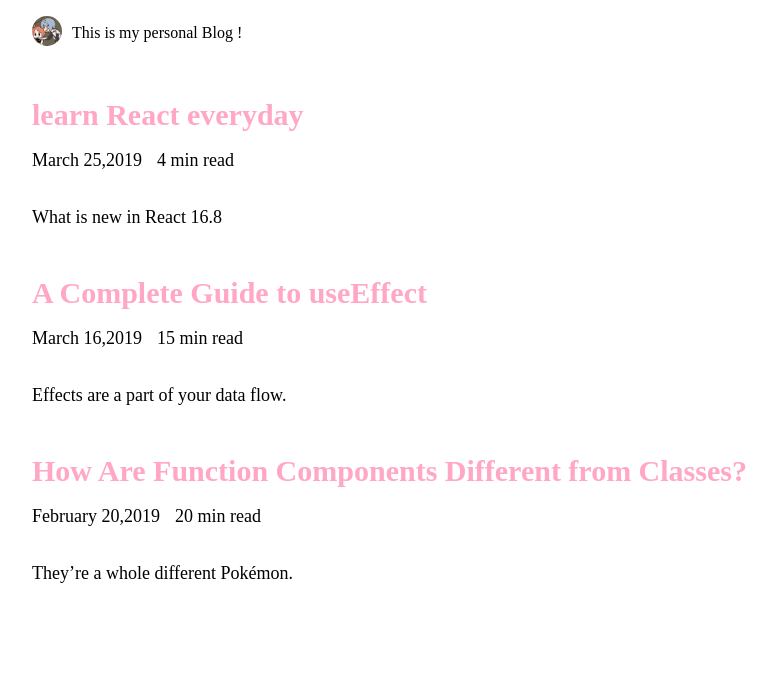
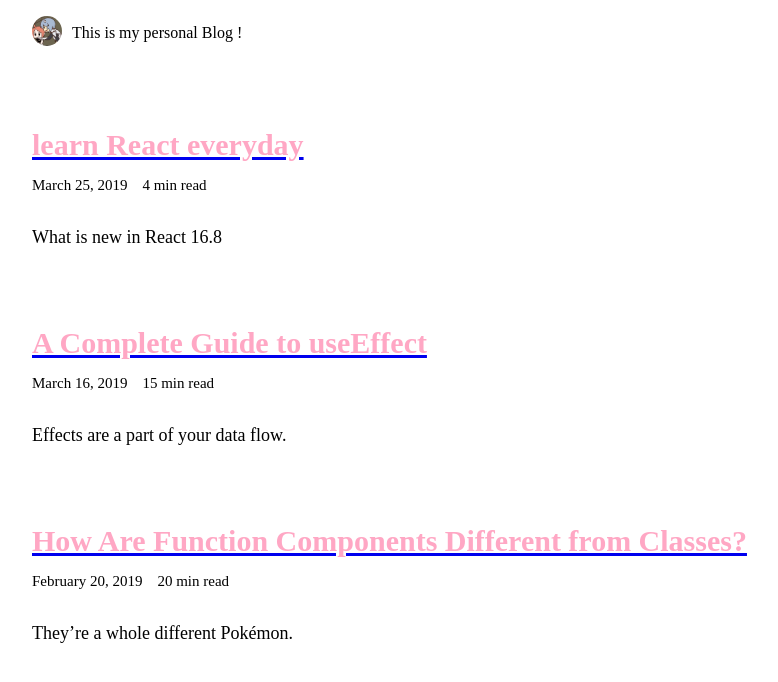
Before and after one commit to HideOnBushTuT/blog, a React app: page / in a window 1280 px wide. Shown: the top 682 px of the page, without its empty margins (16-794 px from the left). Built offline with nearby package versions, Linux system fonts and the light colour scheme.

Commit message:
Add part of ArticlePage

```diff
--- /dev/null
+++ b/src/Views/ArticlePage/ArticlePage.jsx
@@ -0,0 +1,7 @@
+import React from 'react';
+
+const ArticlePage = ({ id }) => {
+    return <div>{id}</div>
+};
+
+export default ArticlePage;
--- a/src/Views/Home/ArticleList/ArticleItem.jsx
+++ b/src/Views/Home/ArticleList/ArticleItem.jsx
@@ -1,18 +1,47 @@
 import React from 'react';
+
+import { Link } from 'react-router-dom';
 
 const ArticleItem = ({ title, date, readTime, subtitle }) => {
     return (
         <div className="articleItem" style={{ display: 'flex', flexDirection: 'column', justifyContent: 'flex-start', alignItems: 'flex-start', marginBottom: '30px' }}>
             <header>
-                <a style={{ marginBottom: 0, fontSize: '30px', fontWeight: 'bold', color: '#ffa7c4' }}>{title}</a>
+                <Link to={`/article/${readTime}`}>
+                    <p style={{ marginBottom: 0, fontSize: '30px', fontWeight: 'bold', color: '#ffa7c4' }}>{title}</p>
+                </Link>
                 <div style={{ display: 'flex', flexDirection: 'row', justifyContent: 'flex-start', margin: 0 }}>
-                    <p style={{ fontSize: '18px', fontWeight: 'normal' }}>{date}</p>
-                    <p style={{ fontSize: '18px', fontWeight: 'normal', marginLeft: '15px' }}>{readTime} min read</p>
+                    <p style={{ fontSize: '15px', fontWeight: 'lighter' }}>{date}</p>
+                    <p style={{ fontSize: '15px', fontWeight: 'lighter', marginLeft: '15px' }}>{readTime} min read</p>
                 </div>
             </header>
-            <p style={{ fontSize: '18px', fontWeight: 'lighter' }}>{subtitle}</p>
+            <p style={{ fontSize: '18px', fontWeight: 'normal' }}>{subtitle}</p>
         </div>
     );
 }
 
+// class ArticleItem extends React.Component {
+//     componentWillMount() {
+//         this.props.history.push('/artical');
+//     }
+
+//     render() {
+
+//         let { title, date, readTime, subtitle } = this.props;
+
+//         return (
+
+//             <div className="articleItem" style={{ display: 'flex', flexDirection: 'column', justifyContent: 'flex-start', alignItems: 'flex-start', marginBottom: '30px' }}>
+//                 <header>
+//                     <a style={{ marginBottom: 0, fontSize: '30px', fontWeight: 'bold', color: '#ffa7c4' }}>{title}</a>
+//                     <div style={{ display: 'flex', flexDirection: 'row', justifyContent: 'flex-start', margin: 0 }}>
+//                         <p style={{ fontSize: '15px', fontWeight: 'lighter' }}>{date}</p>
+//                         <p style={{ fontSize: '15px', fontWeight: 'lighter', marginLeft: '15px' }}>{readTime} min read</p>
+//                     </div>
+//                 </header>
+//                 <p style={{ fontSize: '18px', fontWeight: 'normal' }}>{subtitle}</p>
+//             </div>
+//         );
+//     }
+// }
+
 export default ArticleItem;
--- a/src/Views/Home/ArticleList/ArticleList.jsx
+++ b/src/Views/Home/ArticleList/ArticleList.jsx
@@ -1,22 +1,30 @@
 import React from 'react';
 
+import { Route, BrowserRouter } from 'react-router-dom';
+
 import AritcleItem from './ArticleItem';
+import ArticlePage from '../../ArticlePage/ArticlePage';
 
 const articles = [
-    { 'title': 'learn React everyday ', 'date': 'March 25,2019', 'time': 4, 'subtitle': 'What is new in React 16.8' },
-    { 'title': 'A Complete Guide to useEffect', 'date': 'March 16,2019', 'time': 15, 'subtitle': 'Effects are a part of your data flow.' },
-    { 'title': 'How Are Function Components Different from Classes?', 'date': 'February 20,2019', 'time': 20, 'subtitle': 'They’re a whole different Pokémon.' },
+    { 'title': 'learn React everyday ', 'date': 'March 25, 2019', 'readTime': 4, 'subtitle': 'What is new in React 16.8' },
+    { 'title': 'A Complete Guide to useEffect', 'date': 'March 16, 2019', 'readTime': 15, 'subtitle': 'Effects are a part of your data flow.' },
+    { 'title': 'How Are Function Components Different from Classes?', 'date': 'February 20, 2019', 'readTime': 20, 'subtitle': 'They’re a whole different Pokémon.' },
 ];
 
 const ArticleList = () => {
     return (
+        <BrowserRouter>
             <div className="ArticleList" style={{ margin: '40px' }}>
                 {
                     articles.map((article) => (
-                   <AritcleItem key={article.title} title={article.title} date={article.date} readTime={article.time} subtitle={article.subtitle} />
+                        // <Route path={article.readTime} render={(article) => {
+                        <AritcleItem key={article.title} {...article} />
+                        // <div>{article.title}</div>
+                        // }} />
                     ))
                 }
             </div>
+        </BrowserRouter>
     );
 };
 
```
Also changed, not shown: src/Views/Home/Home.jsx (+6 -5 lines). Lines whose indentation alone changed are shown as unchanged.
